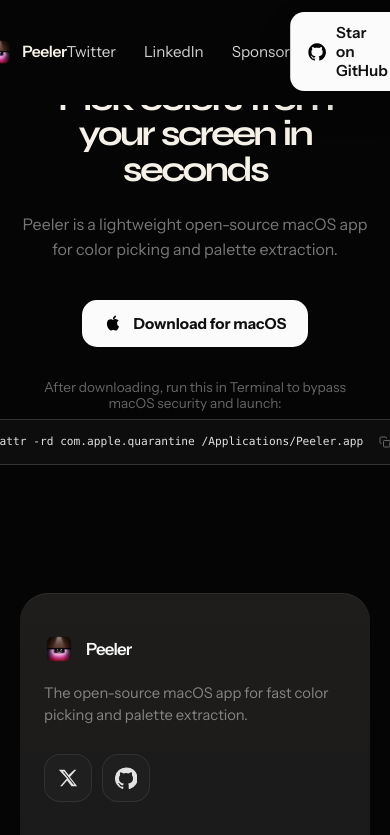
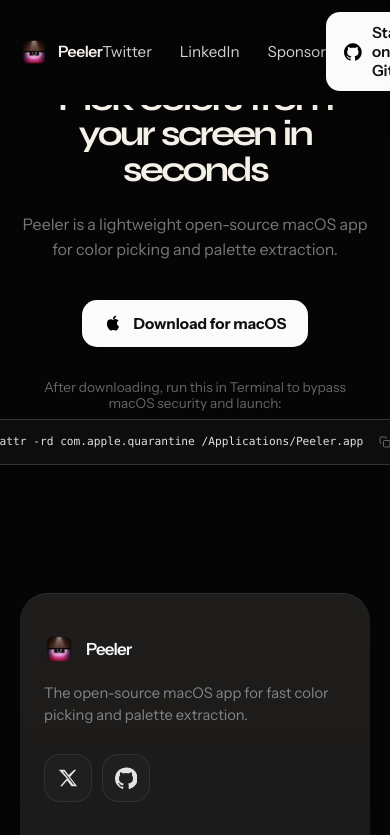
Before and after one commit to GithubAnant/peeler, a Next.js app in the folder website/: page / in a window 390 px wide. Shown: the top 835 px of the page. Built offline with nearby package versions, Linux system fonts and the light colour scheme; no server answers.

Commit message:
fix: ensure header width is responsive

```diff
--- a/website/src/components/Navbar.module.css
+++ b/website/src/components/Navbar.module.css
@@ -7,6 +7,8 @@
   display: grid;
   grid-template-columns: 1fr auto 1fr;
   align-items: center;
+  width: min(1120px, calc(100vw - 40px));
+  margin: 0 auto;
   padding: 12px 0 14px;
   background: #050505;
 }
```
